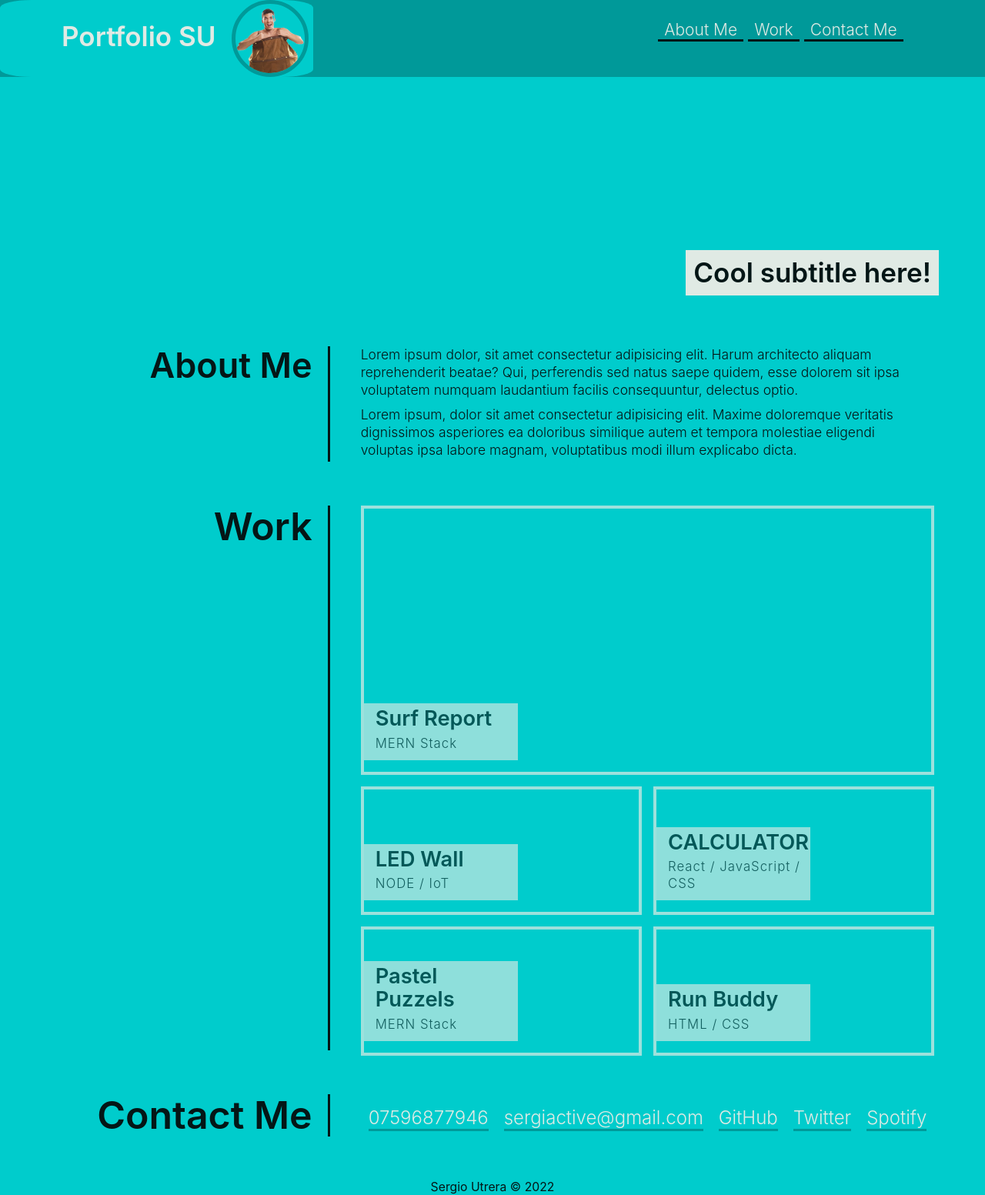
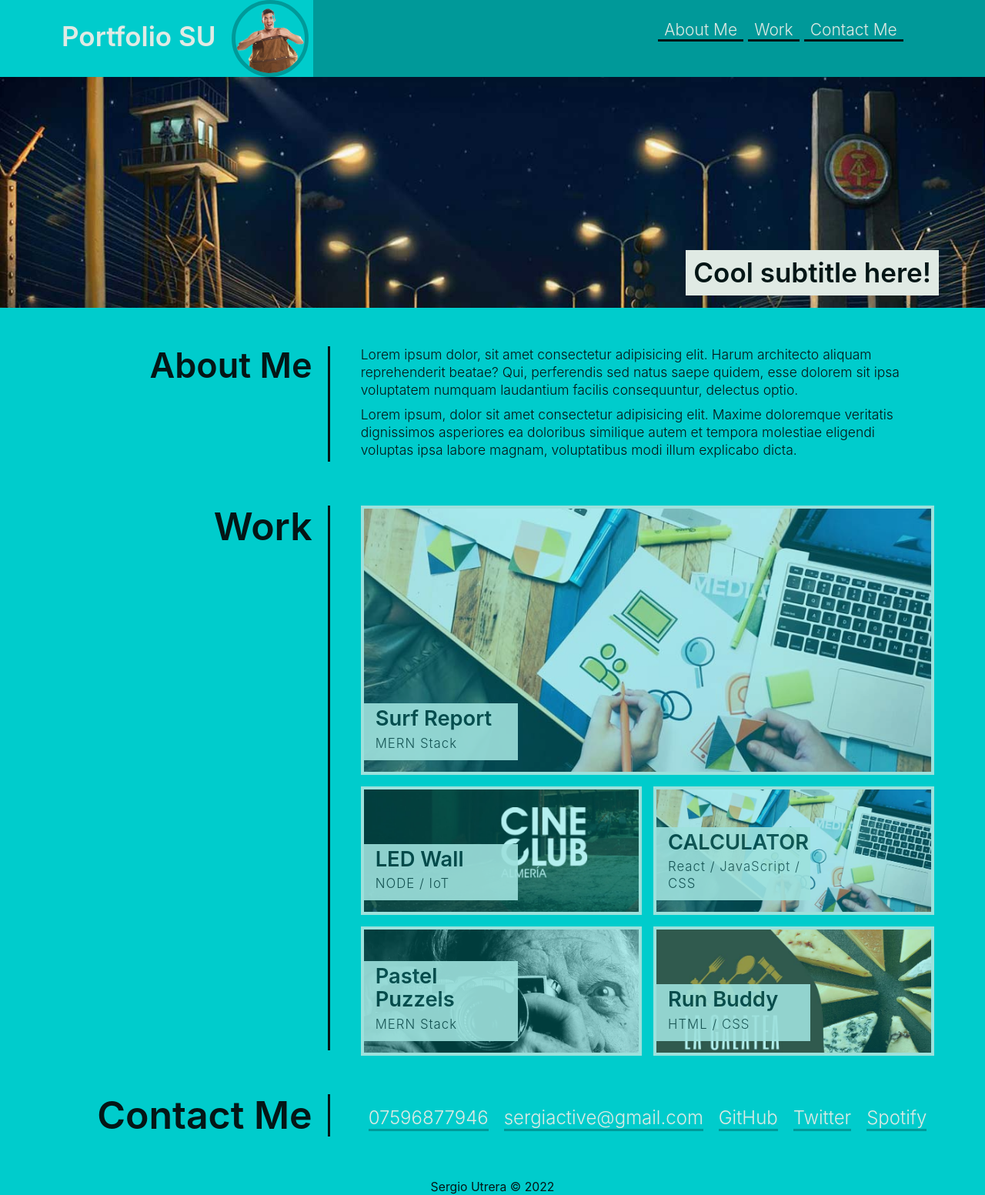
Before and after one commit to Pixelfobia/portfolio, a plain HTML site: page index.html in a window 1280 px wide. Shown: the whole page at 77% size. Drawn offline with Linux system fonts and the light colour scheme.

Commit message:
Added definitely images path in styles.css" git push clear clear q ls

```diff
--- a/assets/styles.css
+++ b/assets/styles.css
@@ -95,7 +95,6 @@ header {
   width: 450px;
   height: auto;
   background-color: var(--outer-space);
-  border-radius: 10%;
 }
 .header-logo h1 {
   padding: 1rem 2rem 1rem 8rem;
@@ -133,11 +132,11 @@ header nav ul li a {
 
 }
 header nav ul li a:hover {
-	color: var(--greenflesh);
+	color: var(--orangeflesh);
 }
 /* Hero */
 .hero-banner {
-  background-image: url('./assets/images/bg-header.jpg');
+  background-image: url('images/bg-header.jpg');
   background-repeat: no-repeat;
   background-size: cover;
   display: flex;
@@ -229,25 +228,25 @@ main {
 }
 .img-job1 {
   grid-area: 1 / 1 / 3 / 3;
-  background-image: url('./assets/images/landing-home.jpg');
+  background-image: url('images/landing-home.jpg');
   height: 350px;
 }
 .img-job2 {
   grid-area: 3 / 1 / 4 / 2;
-  background-image: url('./assets/images/cineclub-home.jpg');
+  background-image: url('images/cineclub-home.jpg');
 }
 .img-job3 {
   grid-area: 3 / 2 / 4 / 3;
-  background-image: url('./assets/images/landing-home.jpg');
+  background-image: url('images/landing-home.jpg');
 
 }
 .img-job4 {
   grid-area: 4 / 1 / 5 / 2;
-  background-image: url('./assets/images/newsletter-home.jpg');
+  background-image: url('images/newsletter-home.jpg');
 }
 .img-job5 {
   grid-area: 4 / 2 / 5 / 3;
-  background-image: url('./assets/images/lagalatea-home.jpg');
+  background-image: url('images/lagalatea-home.jpg');
 }
 .port-work--subtitle {
   background-color: var(--gin);
@@ -297,6 +296,9 @@ main {
 	font-size: 2.4rem;
 	font-weight: 300;
   border-bottom: 3px solid var(--greenflesh);
+}
+.port-contact ul li a:hover {
+  color: var(--orangeflesh);
 }
 ul.port-contact--mobile {
   display: none;
```
